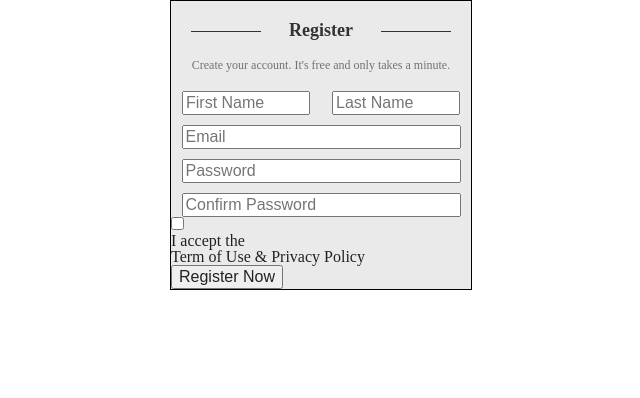
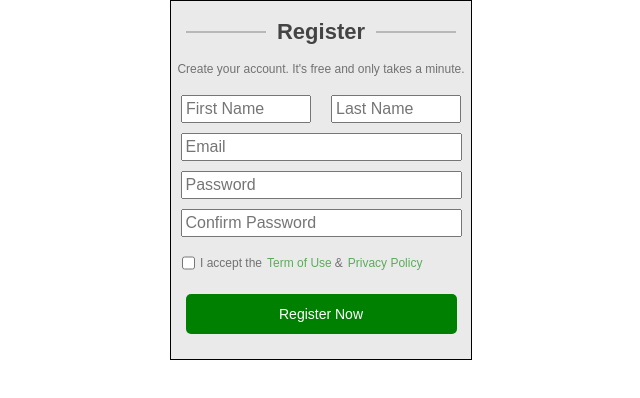
Before and after one commit to Kratkovsky/Flex-form-homework, a plain HTML site: page index.html in a window 1280 px wide. Shown: the whole page, without its empty margins (319-959 px from the left). Drawn offline with Linux system fonts and the light colour scheme.

Commit message:
form done

```diff
--- a/css/style.css
+++ b/css/style.css
@@ -1,3 +1,12 @@
+:root {
+  --font-family: Arial, Helvetica, sans-serif;
+  --secondary-opacity: 0.6;
+}
+
+body {
+  font-family: var(--font-family);
+}
+
 .form {
   margin: 0 auto;
   width: 300px;
@@ -14,16 +23,17 @@
   position: relative;
   padding-top: 20px;
   padding-bottom: 10px;
-  font-size: 18px;
+  font-size: 22px;
   font-weight: bold;
   color: #333;
+  opacity: 0.9;
 }
 
 .caption {
   padding-top: 10px;
   padding-bottom: 20px;
   font-size: 12px;
-  opacity: 0.6;
+  opacity: var(--secondary-opacity);
 }
 
 
@@ -32,18 +42,18 @@
   content: '';
   display: block;
   position: absolute;
-  width: 70px;
+  width: 80px;
   top: 30px;
-  vertical-align: middle;
-  border-bottom: 1px solid;
+  border-bottom: 2px solid;
+  opacity: 0.3;
 }
 
 .title::before {
-  left: 20px;
+  left: 15px;
 }
 
 .title::after {
-  right: 20px;
+  right: 15px;
 }
 
 .name-container {
@@ -53,6 +63,10 @@
 
 .name-container > * {
   max-width: 120px;
+}
+
+.name {
+  padding: 3px;
 }
 
 .data-container {
@@ -65,4 +79,40 @@
 .info {
   margin-top: 10px;
   min-width: 271px;
+  padding: 3px;
 }
+
+.checkbox-container {
+  display: flex;
+  font-size: 12px;
+}
+
+.text {
+  margin: 20px 0;
+  opacity: var(--secondary-opacity);
+}
+
+.checkbox {
+  margin-left: 11px;
+  margin-right: 5px;
+}
+
+.link {
+  color: green;
+  padding-left: 5px;
+  padding-right: 3px;
+}
+
+.btn {
+  display: block;
+  margin: 0 auto;
+  min-width: 271px;
+  margin-top: 5px;
+  margin-bottom: 25px;
+  padding: 10px 30px;
+  border-radius: 5px;
+  border-color: transparent;
+  font-size: 14px;
+  background: green;
+  color: white;
+}
--- a/index.html
+++ b/index.html
@@ -19,13 +19,17 @@
       type="text"
       name="first_name"
       placeholder="First Name"
+      required
+      pattern="^[a-z0-9_-]{3,15}$"
       >
       <input type="text"
       id="name"
-      class="last-name"
+      class="name"
       type="text"
       name="last_name"
       placeholder="Last Name"
+      required
+      pattern="^[a-z0-9_-]{3,15}$"
       >
     </section>
     <section class="data-container">
@@ -35,6 +39,8 @@
       type="email"
       name="user_email"
       placeholder="Email"
+      required
+      pattern="[^@ \t\r\n]+@[^@ \t\r\n]+\.[^@ \t\r\n]+"
       >
       <input
       id="password"
@@ -42,6 +48,8 @@
       type="password"
       name="user_password"
       placeholder="Password"
+      required
+      pattern="^(?=.*?[A-Z])(?=.*?[a-z])(?=.*?[0-9])(?=.*?[#?!@$ %^&*-]).{8,}$"
       >
       <input
       type="password"
@@ -50,16 +58,26 @@
       type="password"
       name="user_confirm_password"
       placeholder="Confirm Password"
+      required
+      pattern="^(?=.*?[A-Z])(?=.*?[a-z])(?=.*?[0-9])(?=.*?[#?!@$ %^&*-]).{8,}$"
       >
     </section>
-    <input type="checkbox">
-    <p>I accept the</p>
-    <a href="#">Term of Use &</a>
-    <a href="#">Privacy Policy</a>
+    <section class="checkbox-container">
+      <input
+      id="accept"
+      type="checkbox"
+      class="checkbox"
+      value="true"
+      required>
+      <p class="accept-text text">I accept the</p>
+      <a class="link text" href="#">Term of Use</a>
+      <p class="text">&</p>
+      <a class="link text" href="#">Privacy Policy</a>
+    </section>
     <input
-    type="button"
+    type="submit"
+    class="btn"
     value="Register Now">
   </form>
-  </div>
 </body>
 </html>
```
